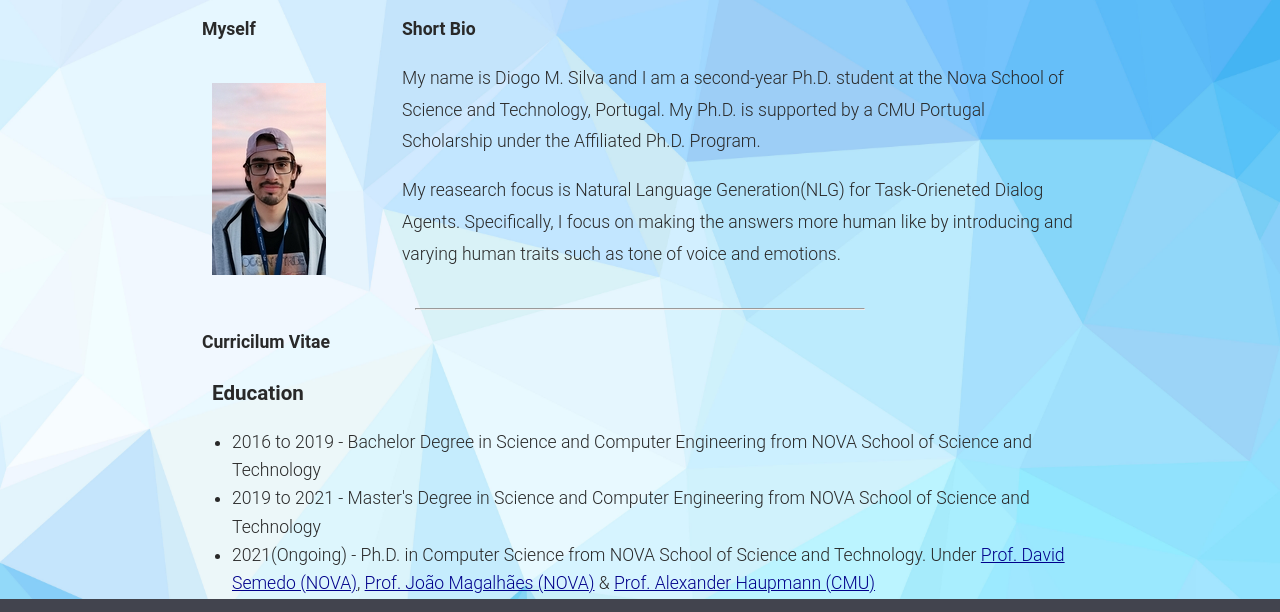
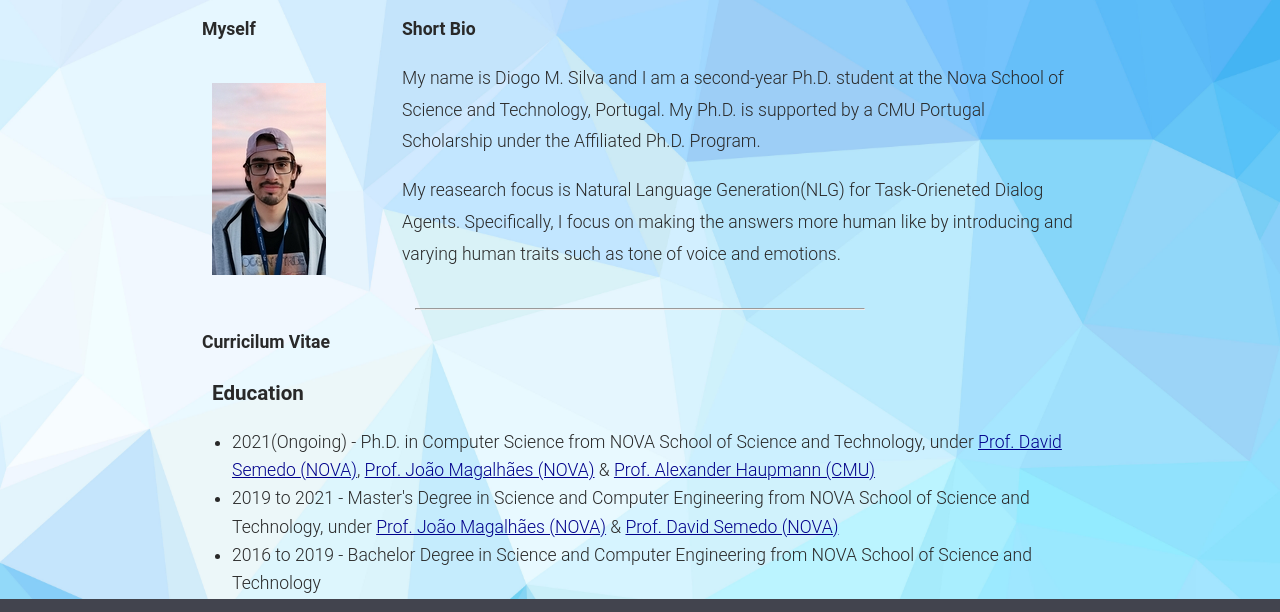
Before and after one commit to dmgcsilva/dmgcsilva.github.io, a plain HTML site: page index.html in a window 1280 px wide. Shown: the part 84-696 px from the top of the page. Drawn offline with Linux system fonts and the light colour scheme.

Commit message:
Changed order of the education bullets

```diff
--- a/index.html
+++ b/index.html
@@ -191,9 +191,9 @@
         <p><strong>Curricilum Vitae</strong></p>
         <h3>Education</h3>
         <ul>
+            <li>2021(Ongoing) - Ph.D. in Computer Science from NOVA School of Science and Technology, under <a class="url" href="https://davidsemedo.com">Prof. David Semedo (NOVA)</a>, <a class="url" href="http://ctp.di.fct.unl.pt/~jmag/">Prof. Jo&#227;o Magalh&#227;es (NOVA)</a> & <a class="url" href="https://www.cs.cmu.edu/~alex/">Prof. Alexander Haupmann (CMU)</a></li>
+			<li>2019 to 2021 - Master's Degree in Science and Computer Engineering from NOVA School of Science and Technology, under <a class="url" href="http://ctp.di.fct.unl.pt/~jmag/">Prof. Jo&#227;o Magalh&#227;es (NOVA)</a> & <a class="url" href="https://davidsemedo.com">Prof. David Semedo (NOVA)</a></li>
             <li>2016 to 2019 - Bachelor Degree in Science and Computer Engineering from NOVA School of Science and Technology</li>
-			<li>2019 to 2021 - Master's Degree in Science and Computer Engineering from NOVA School of Science and Technology</li>
-            <li>2021(Ongoing) - Ph.D. in Computer Science from NOVA School of Science and Technology. Under <a class="url" href="https://davidsemedo.com">Prof. David Semedo (NOVA)</a>, <a class="url" href="http://ctp.di.fct.unl.pt/~jmag/">Prof. Jo&#227;o Magalh&#227;es (NOVA)</a> & <a class="url" href="https://www.cs.cmu.edu/~alex/">Prof. Alexander Haupmann (CMU)</a></li>
         </ul>
         <h3>Publications</h3>
         <ul>
```
